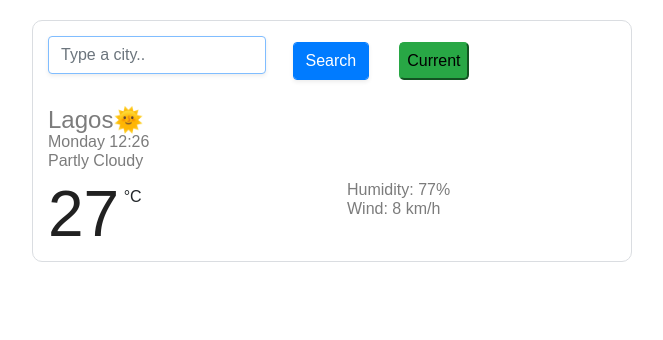
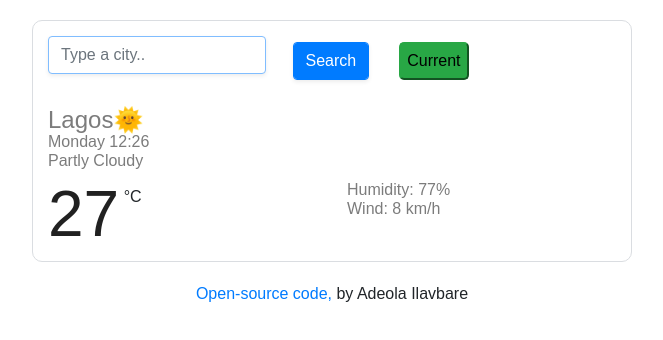
Before and after one commit to Adeolade1st/myWeatherApp, a plain HTML site: page index.html in a window 1280 px wide. Shown: the whole page, without its empty margins (308-971 px from the left). Drawn offline with nearby package versions, Linux system fonts and the light colour scheme; no server answers.

Commit message:
Included my GitHub account link

```diff
--- a/index.html
+++ b/index.html
@@ -74,5 +74,14 @@
       </div>
     </div>
     <script src="src/script.js"></script>
+
+    <footer>
+      <span class="source">
+        <a href="https://github.com/Adeolade1st/myWeatherApp"
+          >Open-source code,</a
+        >
+      </span>
+      by Adeola Ilavbare
+    </footer>
   </body>
 </html>
--- a/src/styles.css
+++ b/src/styles.css
@@ -74,3 +74,7 @@ li {
 .currentBtn:hover {
     color: green;
 }
+
+footer {
+    text-align: center;
+}
```
